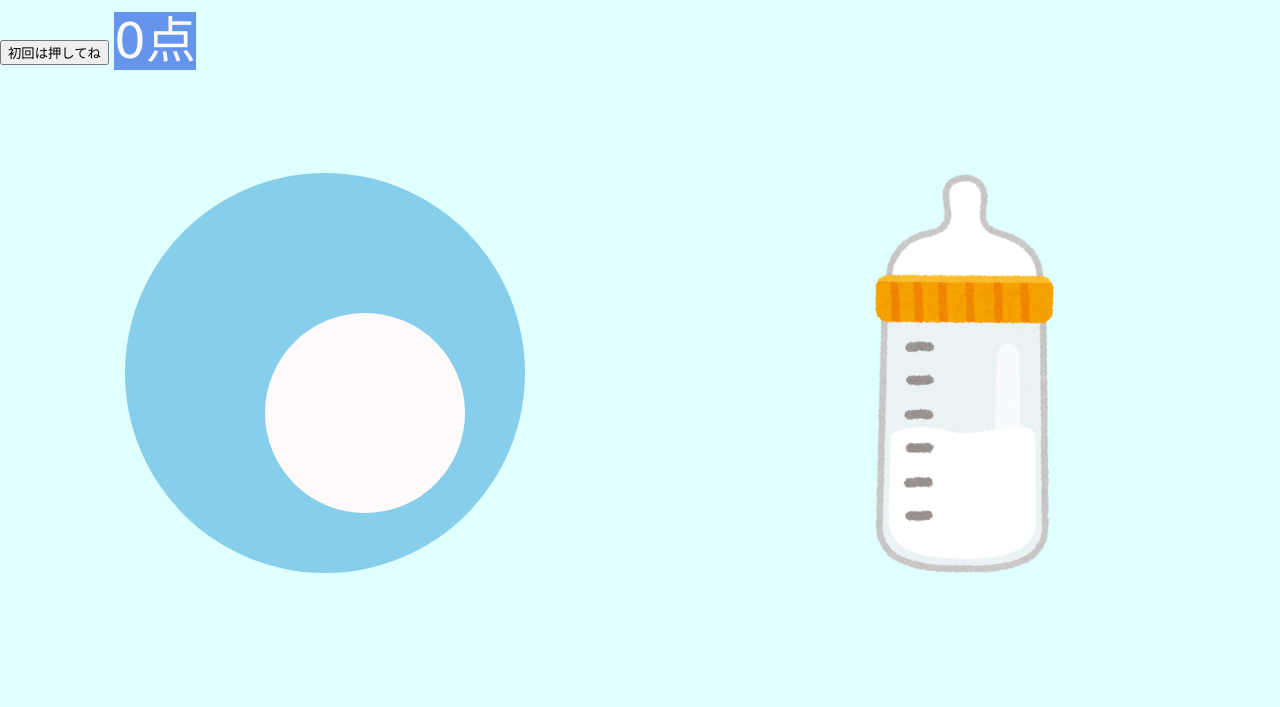
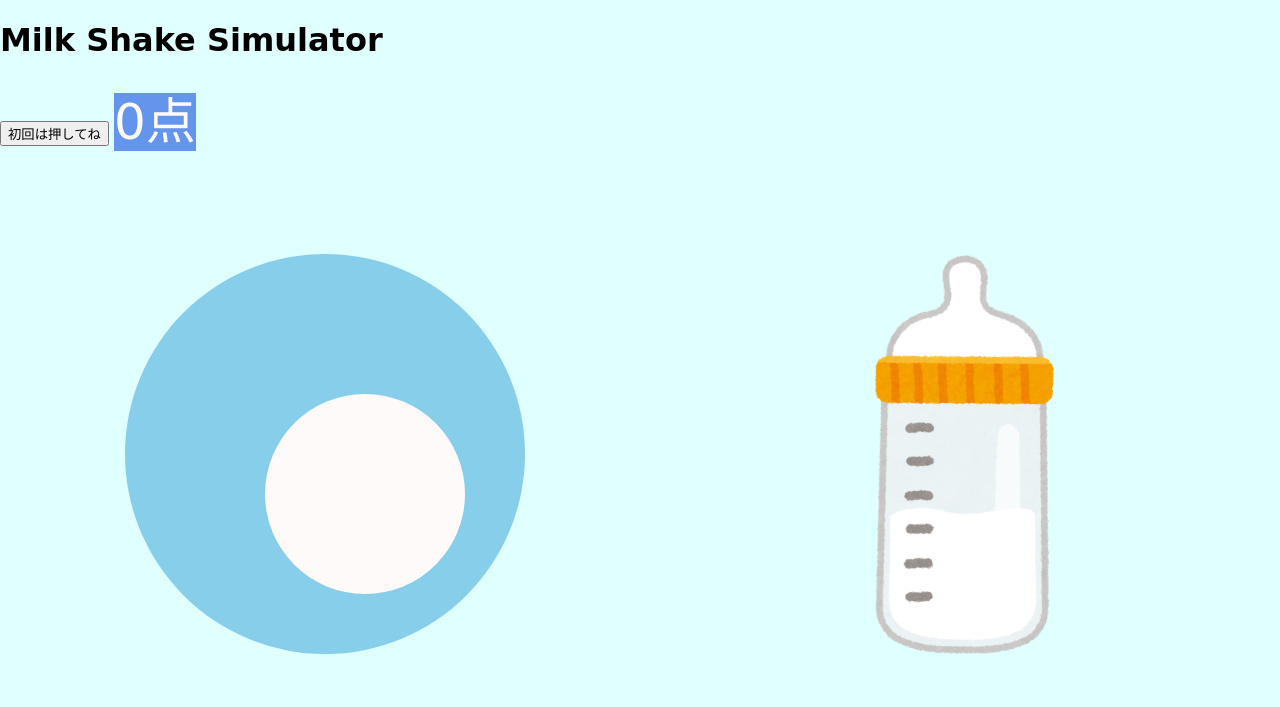
Before and after one commit to cykps/milk-shake-simulator, a website: page index.html in a window 1280 px wide. Drawn offline with Linux system fonts and the light colour scheme; a web font is replaced by a local one.

Commit message:
Update index.html

```diff
--- a/index.html
+++ b/index.html
@@ -7,6 +7,7 @@
     </head>
 
     <body>
+        <h1>Milk Shake Simulator</h1>
         <button type="button" onclick="start()">初回は押してね</button>
         <span id=score>0</span><span>点</span>
         <main>
```
